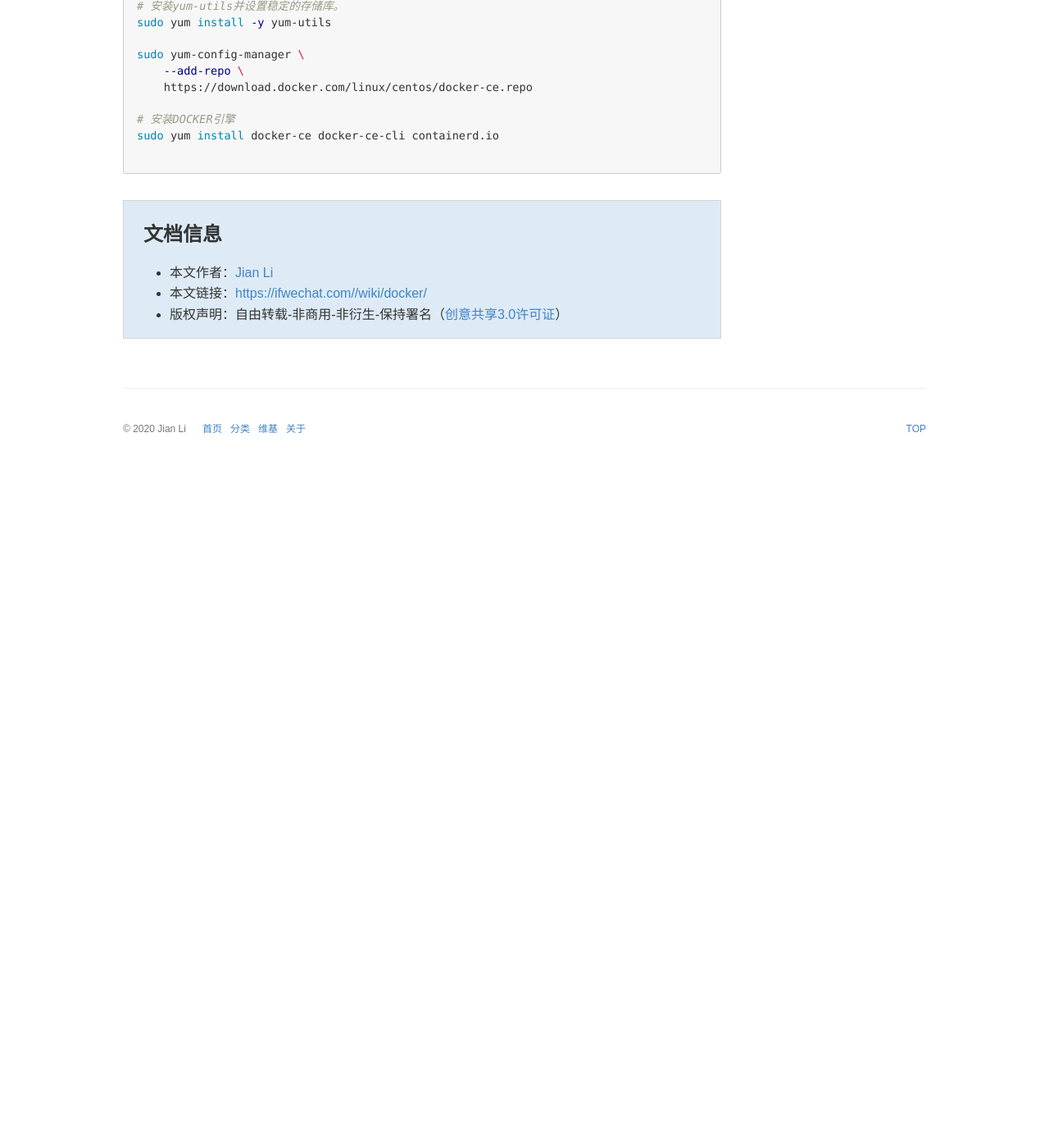
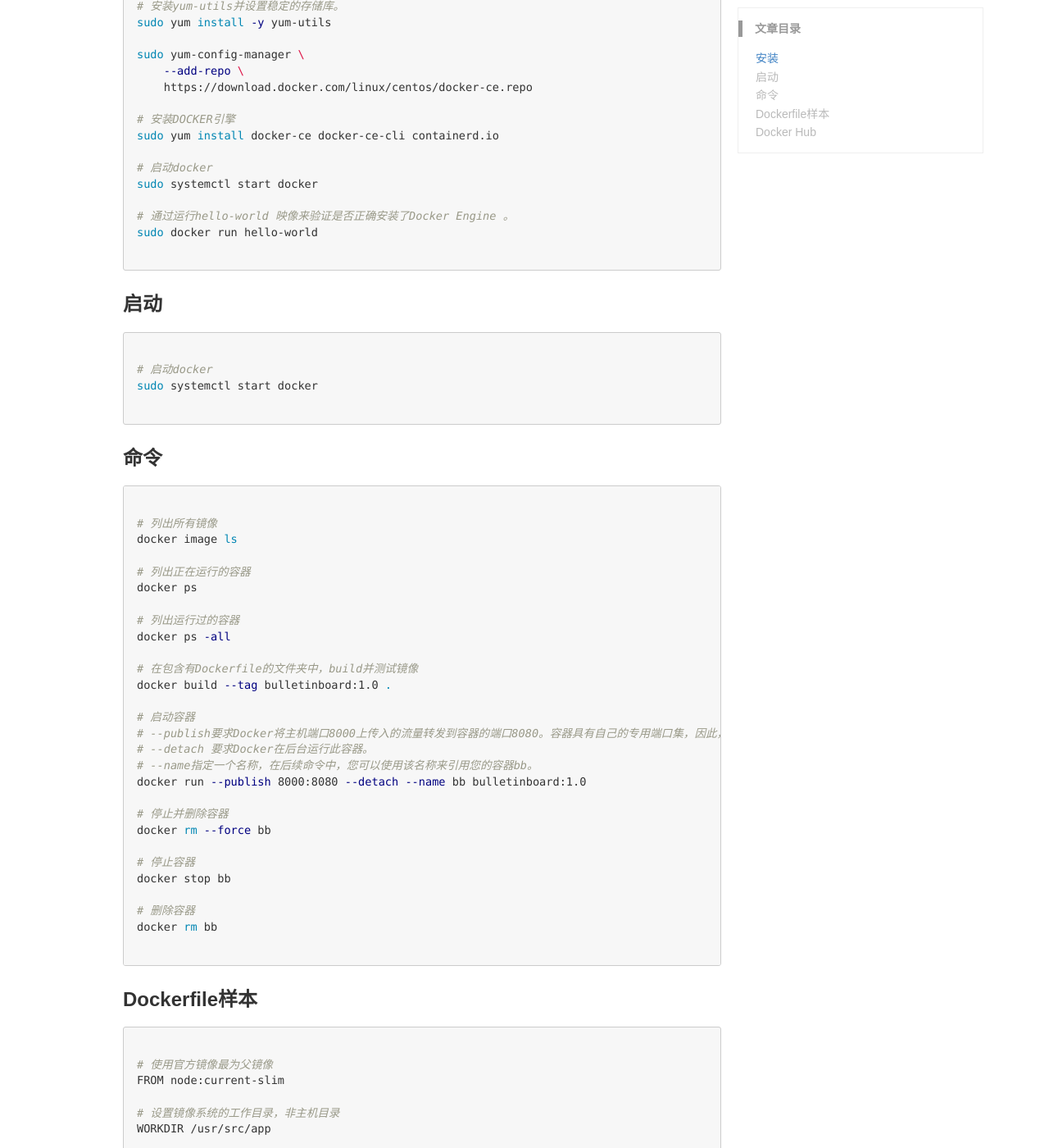
Before and after one commit to TcTOrz/TcTOrz.github.io, a Jekyll site: the page built from _wiki/docker.md, in a window 1280 px wide and 1400 px high, scrolled down 325 px. Shown: the whole window at 82% size. Built offline with Jekyll 4.4.1, drawn with Linux system fonts in a browser that asks for light colours; some web fonts are replaced; comment, search, counter and statistics services are not loaded; before the commit the page ends 905 px from its top, so only the background shows below that; some of the changed text lies outside the part shown.

Commit message:
docker-md

````diff
--- a/_wiki/docker.md
+++ b/_wiki/docker.md
@@ -22,4 +22,100 @@ sudo yum-config-manager \
 # 安装DOCKER引擎
 sudo yum install docker-ce docker-ce-cli containerd.io
 
+# 启动docker
+sudo systemctl start docker
+
+# 通过运行hello-world 映像来验证是否正确安装了Docker Engine 。
+sudo docker run hello-world
+
 ```
+
+### 启动
+
+```bash
+
+# 启动docker
+sudo systemctl start docker
+
+```
+
+### 命令
+
+```bash
+
+# 列出所有镜像
+docker image ls
+
+# 列出正在运行的容器
+docker ps
+
+# 列出运行过的容器
+docker ps -all
+
+# 在包含有Dockerfile的文件夹中，build并测试镜像
+docker build --tag bulletinboard:1.0 .
+
+# 启动容器
+# --publish要求Docker将主机端口8000上传入的流量转发到容器的端口8080。容器具有自己的专用端口集，因此，如果要从网络访问某个端口，则必须以这种方式将流量转发到该端口。否则，作为默认的安全状态，防火墙规则将阻止所有网络流量到达您的容器。
+# --detach 要求Docker在后台运行此容器。
+# --name指定一个名称，在后续命令中，您可以使用该名称来引用您的容器bb。
+docker run --publish 8000:8080 --detach --name bb bulletinboard:1.0
+
+# 停止并删除容器
+docker rm --force bb
+
+# 停止容器
+docker stop bb
+
+# 删除容器
+docker rm bb
+
+```
+
+### Dockerfile样本
+
+```bash
+
+# 使用官方镜像最为父镜像
+FROM node:current-slim
+
+# 设置镜像系统的工作目录，非主机目录
+WORKDIR /usr/src/app
+
+# 复制当前目录的主机文件到镜像目录/usr/src/app/package.json
+COPY package.json .
+
+# 镜像中运行命令
+RUN npm install
+
+# 容器运行时暴露8080端口
+EXPOSE 8080
+
+# 容器运行命令
+CMD [ "npm", "start" ]
+
+# 将剩余主机源码复制到容器中
+COPY . .
+
+```
+
+### Docker Hub
+制作好的镜像可以在Docker Hub中共享，以便轻松下载并运行。
+
+```bash
+
+# 登录docker
+docker login
+
+# Docker Hub页面创建仓库Create Repository，并命名为bulletinboard
+
+# 位于Dockerfile目录下，运行
+docker tag bulletinboard:1.0 <Your Docker ID>/bulletinboard:1.0
+
+# push到Docker Hub中
+docker push <Your Docker ID>/bulletinboard:1.0
+
+
+
+
+```
````
